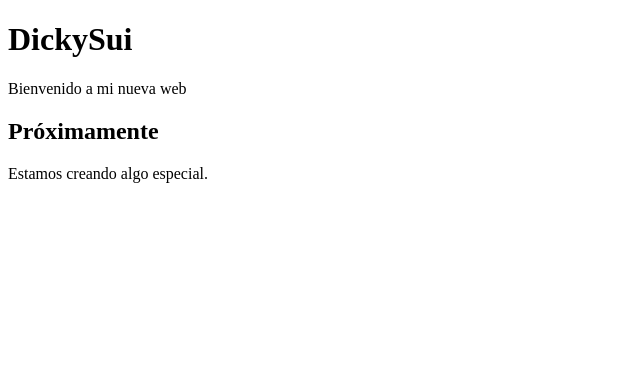
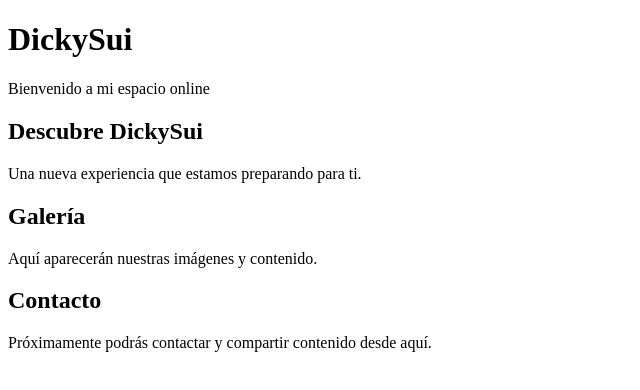
Before and after one commit to DickySui/DickySui, a Next.js app: page / in a window 1280 px wide. Shown: the top 390 px of the page, without its empty margins (0-640 px from the left). Built offline with nearby package versions, Linux system fonts and the light colour scheme.

Commit message:
Update page.js

```diff
--- a/app/page.js
+++ b/app/page.js
@@ -1,13 +1,29 @@
 export default function Home() {
   return (
     <main>
-      <h1>DickySui</h1>
-      <p>Bienvenido a mi nueva web</p>
+      <header>
+        <h1>DickySui</h1>
+        <p>Bienvenido a mi espacio online</p>
+      </header>
 
       <section>
-        <h2>Próximamente</h2>
+        <h2>Descubre DickySui</h2>
         <p>
-          Estamos creando algo especial.
+          Una nueva experiencia que estamos preparando para ti.
+        </p>
+      </section>
+
+      <section>
+        <h2>Galería</h2>
+        <p>
+          Aquí aparecerán nuestras imágenes y contenido.
+        </p>
+      </section>
+
+      <section>
+        <h2>Contacto</h2>
+        <p>
+          Próximamente podrás contactar y compartir contenido desde aquí.
         </p>
       </section>
     </main>
```
